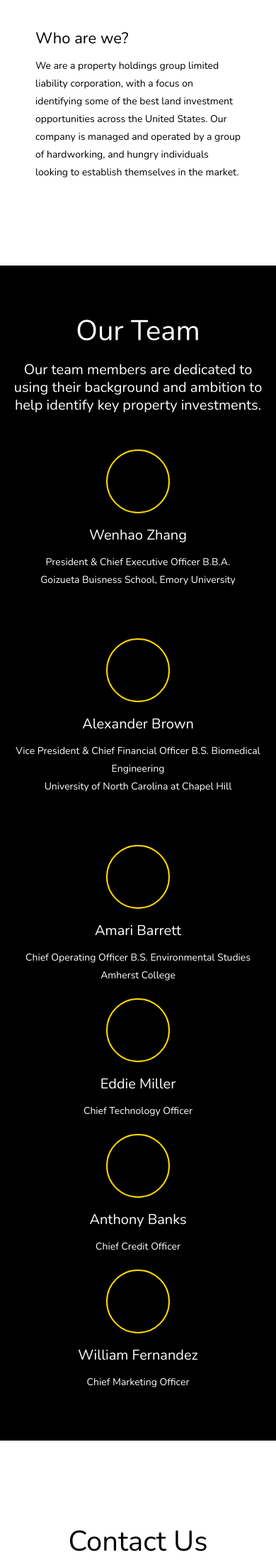
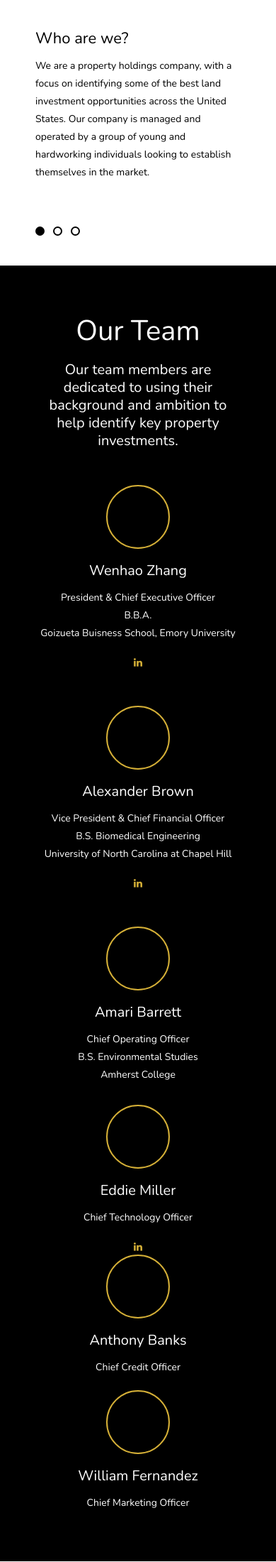
Before and after one commit to callistollc/callistollc.github.io, a PHP site: page / in a window 390 px wide. Shown: the part 1201-3401 px from the top of the page at 71% size. Run offline with PHP 8.4, Linux system fonts and the light colour scheme; some libraries are stand-ins or nearby versions.

Commit message:
Changed up some stuff

```diff
--- a/contact.php
+++ b/contact.php
@@ -1,4 +1,5 @@
-<?php
+#Alternate default index page
+DirectoryIndex first.html<?php
 /*
  *  CONFIGURE EVERYTHING HERE
  */
@@ -17,7 +18,7 @@ $subject = 'New message from contact form';
 $fields = array('name' => 'Name', 'surname' => 'Surname', 'phone' => 'Phone', 'email' => 'Email', 'message' => 'Message');
 
 // message that will be displayed when everything is OK :)
-$okMessage = 'Contact form successfully submitted. Thank you, I will get back to you soon!';
+$okMessage = 'Contact form successfully submitted. Thank you, we will get back to you soon!';
 
 // If something goes wrong, we will display this message.
 $errorMessage = 'There was an error while submitting the form. Please try again later';
--- a/css/flickity.css
+++ b/css/flickity.css
@@ -73,7 +73,7 @@
 .flickity-page-dots {
   position: absolute;
   width: 100%;
-  bottom: -25px;
+  bottom: -15px;
   padding: 0;
   margin: 0;
   list-style: none;
--- a/css/styles.css
+++ b/css/styles.css
@@ -447,7 +447,7 @@ p {
     line-height: 25px;
 }
 a {
-    color: #73d0da
+    color: #D4AF37
 }
 a:hover, a:focus {
     color: #73d0da;
@@ -488,13 +488,13 @@ Buttons
     margin: 0 10px 10px 0;
     padding: 20px 50px;
     border-radius: 3px;
-    color: gold;
+    color: #D4AF37;
     font-size: 16px;
-    border-color: gold;
+    border-color: #D4AF37;
     border: 2px solid;
 }
 .use-btn:hover, .use-btn:focus {
-    background-color: gold;
+    background-color: #D4AF37;
     color: black;
     text-decoration: none;
 }
@@ -502,16 +502,16 @@ Buttons
     display: inline-block;
     padding: 18px 46px;
     border-radius: 3px;
-    color: gold;
+    color: #D4AF37;
     font-size: 16px;
     border: 2px solid;
-    border-color: gold;
+    border-color: #D4AF37;
 
 }
 .learn-btn:hover, .download-btn:hover, .learn-btn:focus, .download-btn:focus {
     color:black;
     text-decoration: none;
-    background-color: gold;
+    background-color: #D4AF37;
 
 }
 .read-more-btn {
@@ -664,13 +664,14 @@ Custom Slider Controls (Flickity)
     height: 13px;
     opacity: 1;
     background: transparent;
-    border: 2px solid white;
+    border: 2px solid black;
     -webkit-transition: background 0.3s;
     transition: background 0.3s;
 }
 .flickity-page-dots .dot.is-selected {
-    background: white;
+    background: black;
 }
+
 
 /* ==========================================================================
 Features Slider
@@ -731,7 +732,10 @@ Features Slider
 Features List
 ========================================================================== */
 .features-list {
-    padding: 50px 0;
+    padding: 50px;
+    padding-left: 50px;
+
+
 }
 .features-list h1 {
     margin: 0 0 10px 0;
@@ -753,7 +757,7 @@ Features List
     margin-right: 25px;
     width: 90px;
     height: 90px;
-    border: solid 2px gold;
+    border: solid 2px #D4AF37;
     border-radius: 50%;
     vertical-align: top;
     text-align: center;
@@ -762,6 +766,10 @@ Features List
 }
 .feature-icon i {
     color: #4e9ba3
+}
+
+.teamrow2 {
+    margin-top: 10px;
 }
 
 /* ==========================================================================
@@ -951,7 +959,7 @@ Screenshots
 Download Now
 ========================================================================== */
 .download {
-    padding: 120px 0;
+    padding: 100px 0;
     background-color: white;
 }
 .download h1 {
@@ -965,7 +973,7 @@ Download Now
 Footer
 ========================================================================== */
 footer {
-    padding: 100px 0
+    padding: 15px 0
 }
 footer p {
     color: #c7cacc;
@@ -1038,7 +1046,7 @@ Nav Overlay
     padding: 50px 0;
     min-width: 190px;
     border-radius: 3px;
-    background-color: gold;
+    background-color: #D4AF37;
     color: black;
     text-transform: uppercase;
     font-weight: 400;
--- a/index.html
+++ b/index.html
@@ -62,7 +62,7 @@
 					</div>
 					<div class="row hero-content">
 						<div class="col-md-12">
-							<h1 class="animated fadeInDown title-description">A property investment Limited Liability Corporation.</h1>
+							<h1 class="animated fadeInDown title-description">A property investment limited liability corporation.</h1>
 							<a href="#about" class="use-btn animated fadeInUp">About Us</a> <a href="#contact" class="learn-btn animated fadeInUp">Contact Us</a>
 						</div>
 					</div>
@@ -83,7 +83,7 @@
 									<li>
 										<h1>Who are we?</h1>
 										<p>
-                                            We are a property holdings group limited liability corporation, with a focus on identifying some of the best land investment opportunities across the United States. Our company is managed and operated by a group of hardworking, and hungry individuals looking to establish themselves in the market. </p>
+                                            We are a property holdings company, with a focus on identifying some of the best land investment opportunities across the United States. Our company is managed and operated by a group of young and hardworking individuals looking to establish themselves in the market. </p>
 									</li>
 									<li>
 										<h1>What we provide</h1>
@@ -100,7 +100,7 @@
 			</div>
 		</section>
 		<section class="features-list" id="features">
-			<div class="container">
+			<div class="container mx-auto">
              <h3 id = "team" class="team">Our Team</h3>
              <p class="team-description">Our team members are dedicated to using their background and ambition to help identify key property investments.</p>
              </div>
@@ -112,8 +112,9 @@
 							<div class="feature-content">
 								<h1>Wenhao Zhang</h1>
 								<p>President &amp; Chief Executive Officer
-                                    B.B.A.<br/>
+                                <br/>B.B.A.<br/>
                                 Goizueta Buisness School, Emory University</p>
+                                 <a href="https://www.linkedin.com/in/wenha0/"><i class="fa fa-linkedin"></i></a>
 							</div>
 						</div>
 						<div class="col-md-4 feature-2 wp2 delay-05s">
@@ -123,8 +124,9 @@
 							<div class="feature-content">
 								<h1>Alexander Brown</h1>
 								<p>Vice President &amp; Chief Financial Officer
-                                    B.S. Biomedical Engineering<br/>
+                                <br/>B.S. Biomedical Engineering<br/>
                                 University of North Carolina at Chapel Hill</p>
+                                <a href="www.linkedin.com/in/alex-brown-bme"><i class="fa fa-linkedin"></i></a>
 							</div>
 						</div>
 						<div class="col-md-4 feature-3 wp2 delay-1s">
@@ -133,13 +135,13 @@
 							</div>
 							<div class="feature-content">
 								<h1>Amari Barrett</h1>
-								<p>Chief Operating Officer
+								<p>Chief Operating Officer<br/>
                                     B.S. Environmental Studies<br/>
                                 Amherst College</p>
 							</div>
 						</div>
                        </div>
-                       <div class="row">
+                       <div class="row teamrow2">
                         	<div class="col-md-4 feature-3 wp2 delay-1s">
 							<div class="feature-icon">
 								<img src="" alt="">
@@ -148,6 +150,7 @@
 								<h1>Eddie Miller</h1>
 								<p>Chief Technology Officer
                                 </p>
+                                  <a href="https://www.linkedin.com/in/eddie-miller-130a2614b/"><i class="fa fa-linkedin"></i></a>
 							</div>
 						</div>
                         <div class="col-md-4 feature-3 wp2 delay-1s">
@@ -177,7 +180,13 @@
                 <div class="container">
                     <div class="row">
                         <div class="col-md-12 text-center wp4">
-                            <h1 id= "contact">Contact Us</h1>
+                         <h1 id= "contact">Contact Us</h1>
+                         <iframe src="https://www.google.com/maps/embed?pb=!1m18!1m12!1m3!1d940.2392253856456!2d-84.09932694463556!3d34.010547418967235!2m3!1f0!2f0!3f0!3m2!1i1024!2i768!4f13.1!3m3!1m2!1s0x88f5bd55c740e083%3A0x519be415a1183ba!2s1765+Briergate+Dr%2C+Duluth%2C+GA+30097!5e0!3m2!1sen!2sus!4v1512249356917" width="1000" height="200" frameborder="0" style="border: 2px solid black;" allowfullscreen></iframe>
+                            <p>Location: 1765 Briergate Dr.
+                            Duluth GA, 30097<br/>
+                            Phone: +1 (513) 305-1778<br/>
+                            Hours: 9AM - 5 PM M-F</p><br/>
+
                             <form id="contact-form" method="post" action="contact.php" role="form">
 
                                 <div class="messages"></div>
@@ -257,6 +266,11 @@
 						</ul>
 					</div>
 				</div>
+                <div class="row">
+                    <div class="col-md-5">
+                        <p>&copy; 2017 Callisto Holdings Group, LLC All rights reserved.</p>
+                    </div>
+                </div>
 			</div>
 		</footer>
 		<div class="overlay overlay-boxify">
```
Also changed, not shown: 6 other files.
